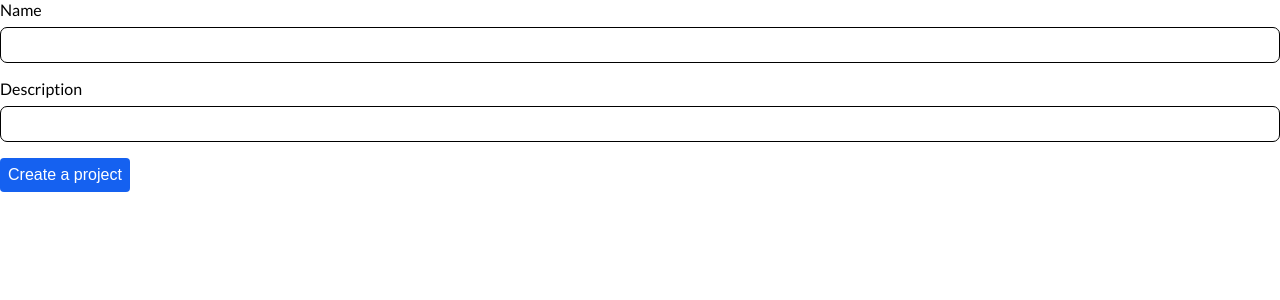
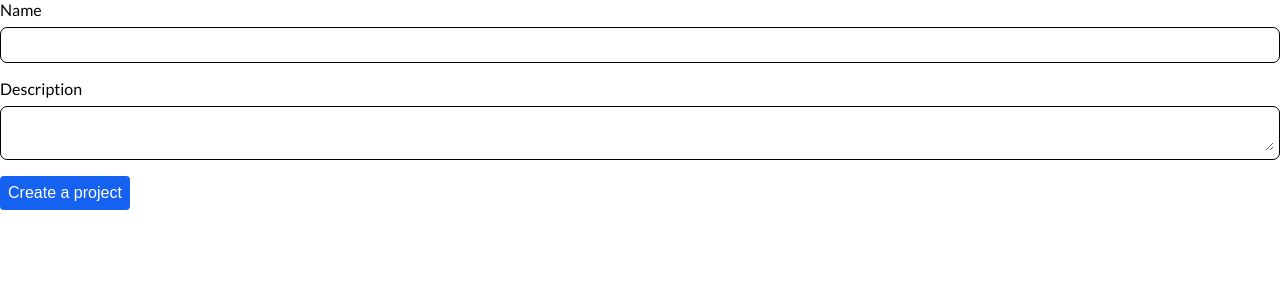
Before and after one commit to Wodnyan/Mushi, a Next.js app in the folder client/: page /projects/create in a window 1280 px wide. Shown: the top 300 px of the page. Built offline with nearby package versions, Linux system fonts and the light colour scheme.

Commit message:
feat: multiline prop for input component

```diff
--- a/client/components/Input.tsx
+++ b/client/components/Input.tsx
@@ -6,7 +6,8 @@ interface Props {
   iconLeft?: React.ReactNode;
   iconRight?: React.ReactNode;
   [x: string]: any;
-  onChange?: (e: ChangeEvent<HTMLInputElement>) => void;
+  onChange?: (e: ChangeEvent<HTMLInputElement | HTMLTextAreaElement>) => void;
+  multiline?: boolean;
   value?: string;
 }
 
@@ -43,6 +44,7 @@ const Input: React.FC<Props> = ({
   iconLeft,
   iconRight,
   value,
+  multiline,
   onChange,
   ...rest
 }) => {
@@ -53,7 +55,12 @@ const Input: React.FC<Props> = ({
           {iconLeft}
         </S.InputIcon>
       )}
-      <S.Input onChange={onChange} value={value} {...rest} />
+      <S.Input
+        as={multiline ? "textarea" : "input"}
+        onChange={onChange}
+        value={value}
+        {...rest}
+      />
       {iconRight && <S.InputIcon type="button">{iconRight}</S.InputIcon>}
     </Container>
   );
--- a/client/pages/projects/create.tsx
+++ b/client/pages/projects/create.tsx
@@ -38,6 +38,7 @@ export default function CreateProjectPage() {
         <Input
           onChange={handleChange}
           id="description"
+          multiline
           value={project.description || ""}
         />
       </FormControl>
```
